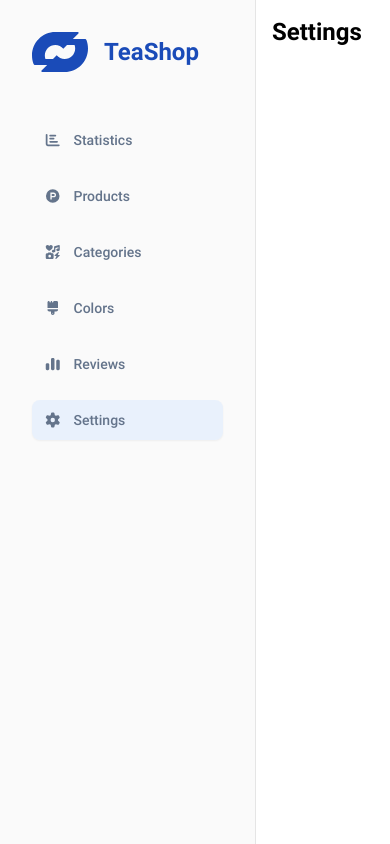
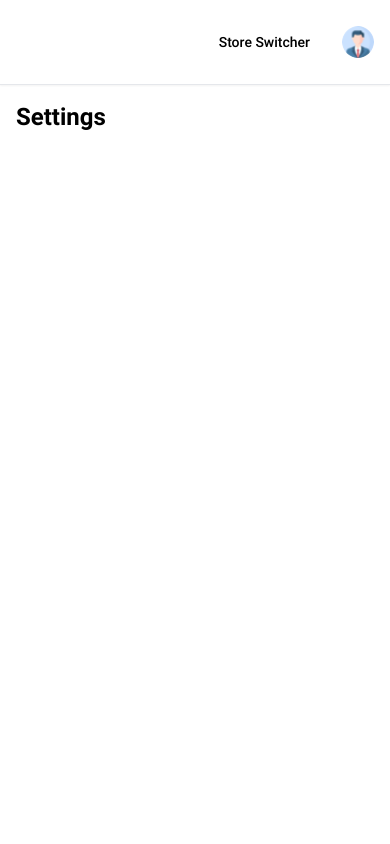
Before and after one commit to seriiserii825/nuxt-teashop, a Nuxt app: page /store/1/settings in a window 390 px wide. Built offline with nearby package versions, Linux system fonts and the light colour scheme.

Commit message:
feat: store switcher

```diff
--- /dev/null
+++ b/app/components/Store/StoreHeader.vue
@@ -0,0 +1,13 @@
+<script setup lang="ts"></script>
+
+<template>
+  <div
+    class="flex w-full items-center gap-x-4 border-b bg-white px-4 py-4 shadow-sm"
+  >
+    <nav class="mr-auto flex items-center"></nav>
+    <div class="flex items-center gap-x-4">
+      <StoreSwitcher />
+      <img src="/images/profile.png" alt="Logo" class="h-8 w-8 rounded-full" />
+    </div>
+  </div>
+</template>
--- /dev/null
+++ b/app/components/Store/StoreSwitcher.vue
@@ -0,0 +1,7 @@
+<script setup lang="ts"></script>
+
+<template>
+  <div class="p-4">
+    <h2 class="text-md font-medium">Store Switcher</h2>
+  </div>
+</template>
--- a/app/layouts/store.vue
+++ b/app/layouts/store.vue
@@ -5,9 +5,12 @@
 
 <template>
   <div class="flex min-h-screen bg-white">
-    <div class="w-64">
+    <div class="w-64 lg:hidden">
       <StoreNavigation :id="id" />
     </div>
-    <slot></slot>
+    <div class="w-full">
+      <StoreHeader />
+      <slot></slot>
+    </div>
   </div>
 </template>
```
Also changed, not shown: public/images/profile.png (added).
